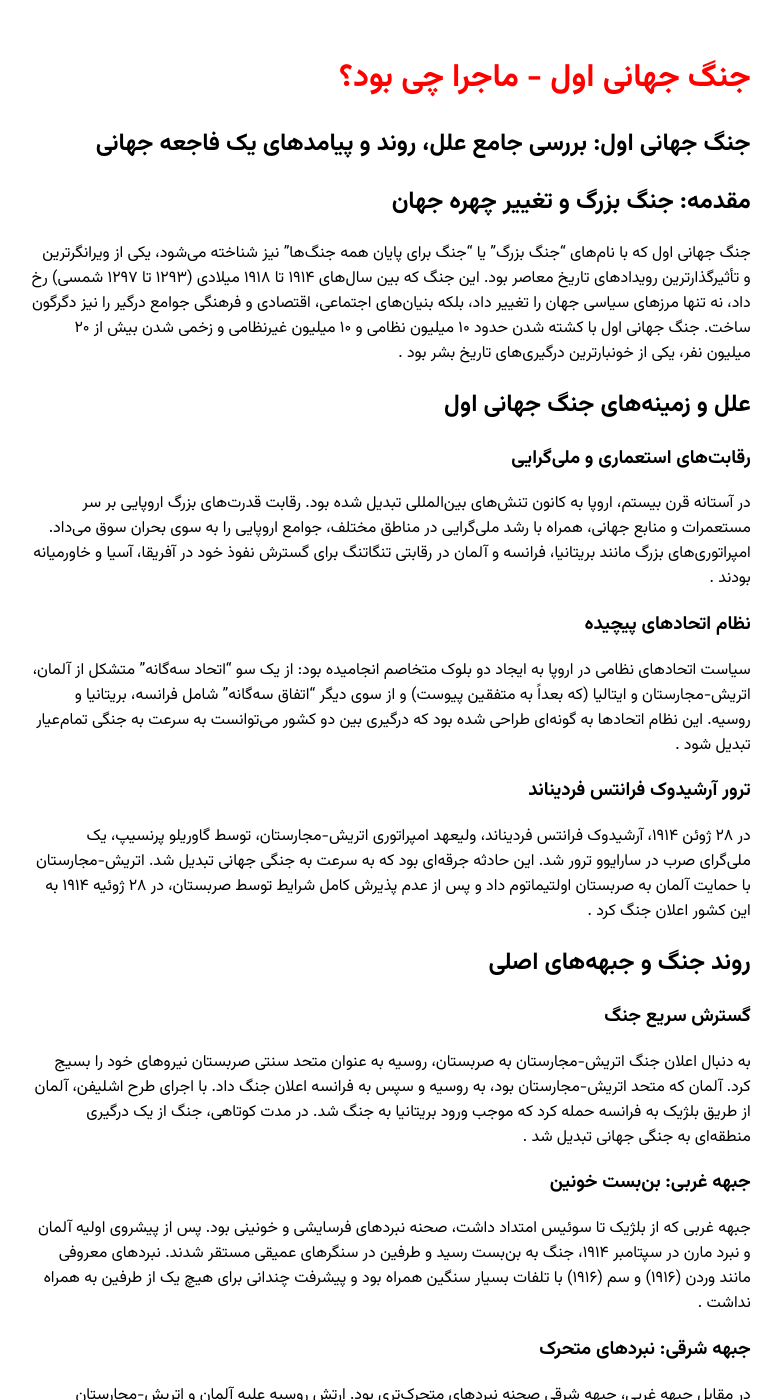
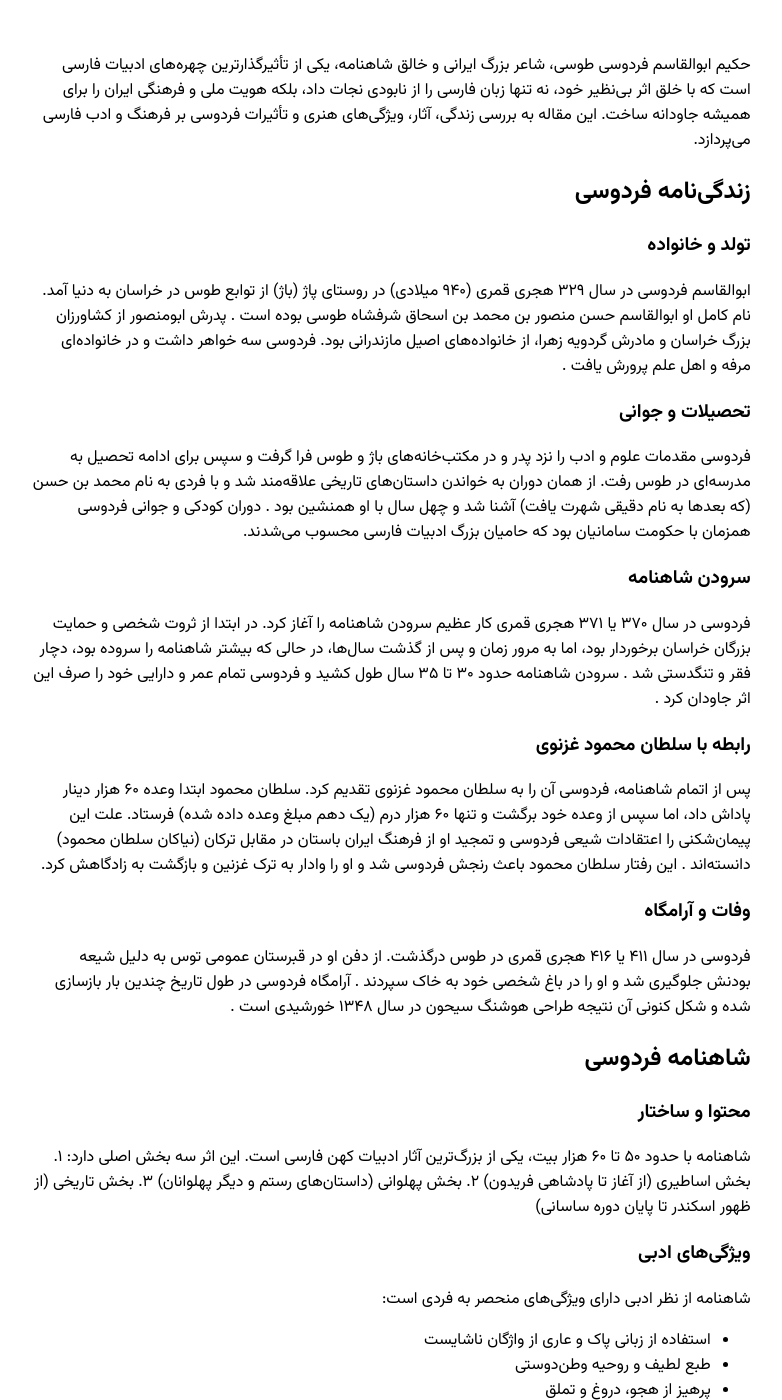
Before and after one commit to darkblog/darkblog.github.io, a Jekyll site: the page built from _posts/2025-3-2-28.md, in a window 1280 px wide and 1400 px high. Shown: the whole window, without its empty margins (249-1031 px from the left). Built offline with Jekyll 4.4.1, drawn with Linux system fonts in a browser that asks for light colours; our own code applies the rules of GitHub Pages for plain Markdown files; some of the changed text lies outside the part shown.

Commit message:
Update 2025-3-2-28.md

```diff
--- a/_posts/2025-3-2-28.md
+++ b/_posts/2025-3-2-28.md
@@ -1,83 +1,101 @@
 ---
 layout: post
-title: جنگ جهانی اول - ماجرا چی بود؟
+title: حکیم ابوالقاسم فردوسی: حماسه‌سرای جاودان ایران
 ---
 
-## جنگ جهانی اول: بررسی جامع علل، روند و پیامدهای یک فاجعه جهانی
+حکیم ابوالقاسم فردوسی طوسی، شاعر بزرگ ایرانی و خالق شاهنامه، یکی از تأثیرگذارترین چهره‌های ادبیات فارسی است که با خلق اثر بی‌نظیر خود، نه تنها زبان فارسی را از نابودی نجات داد، بلکه هویت ملی و فرهنگی ایران را برای همیشه جاودانه ساخت. این مقاله به بررسی زندگی، آثار، ویژگی‌های هنری و تأثیرات فردوسی بر فرهنگ و ادب فارسی می‌پردازد.
 
-## مقدمه: جنگ بزرگ و تغییر چهره جهان
+## زندگی‌نامه فردوسی
 
-جنگ جهانی اول که با نام‌های "جنگ بزرگ" یا "جنگ برای پایان همه جنگ‌ها" نیز شناخته می‌شود، یکی از ویرانگرترین و تأثیرگذارترین رویدادهای تاریخ معاصر بود. این جنگ که بین سال‌های ۱۹۱۴ تا ۱۹۱۸ میلادی (۱۲۹۳ تا ۱۲۹۷ شمسی) رخ داد، نه تنها مرزهای سیاسی جهان را تغییر داد، بلکه بنیان‌های اجتماعی، اقتصادی و فرهنگی جوامع درگیر را نیز دگرگون ساخت. جنگ جهانی اول با کشته شدن حدود ۱۰ میلیون نظامی و ۱۰ میلیون غیرنظامی و زخمی شدن بیش از ۲۰ میلیون نفر، یکی از خونبارترین درگیری‌های تاریخ بشر بود .
+### تولد و خانواده
 
-## علل و زمینه‌های جنگ جهانی اول
+ابوالقاسم فردوسی در سال ۳۲۹ هجری قمری (۹۴۰ میلادی) در روستای پاژ (باژ) از توابع طوس در خراسان به دنیا آمد. نام کامل او ابوالقاسم حسن منصور بن محمد بن اسحاق شرفشاه طوسی بوده است . پدرش ابومنصور از کشاورزان بزرگ خراسان و مادرش گردویه زهرا، از خانواده‌های اصیل مازندرانی بود. فردوسی سه خواهر داشت و در خانواده‌ای مرفه و اهل علم پرورش یافت .
 
-### رقابت‌های استعماری و ملی‌گرایی
+### تحصیلات و جوانی
 
-در آستانه قرن بیستم، اروپا به کانون تنش‌های بین‌المللی تبدیل شده بود. رقابت قدرت‌های بزرگ اروپایی بر سر مستعمرات و منابع جهانی، همراه با رشد ملی‌گرایی در مناطق مختلف، جوامع اروپایی را به سوی بحران سوق می‌داد. امپراتوری‌های بزرگ مانند بریتانیا، فرانسه و آلمان در رقابتی تنگاتنگ برای گسترش نفوذ خود در آفریقا، آسیا و خاورمیانه بودند .
+فردوسی مقدمات علوم و ادب را نزد پدر و در مکتب‌خانه‌های باژ و طوس فرا گرفت و سپس برای ادامه تحصیل به مدرسه‌ای در طوس رفت. از همان دوران به خواندن داستان‌های تاریخی علاقه‌مند شد و با فردی به نام محمد بن حسن (که بعدها به نام دقیقی شهرت یافت) آشنا شد و چهل سال با او همنشین بود . دوران کودکی و جوانی فردوسی همزمان با حکومت سامانیان بود که حامیان بزرگ ادبیات فارسی محسوب می‌شدند.
 
-### نظام اتحادهای پیچیده
+### سرودن شاهنامه
 
-سیاست اتحادهای نظامی در اروپا به ایجاد دو بلوک متخاصم انجامیده بود: از یک سو "اتحاد سه‌گانه" متشکل از آلمان، اتریش-مجارستان و ایتالیا (که بعداً به متفقین پیوست) و از سوی دیگر "اتفاق سه‌گانه" شامل فرانسه، بریتانیا و روسیه. این نظام اتحادها به گونه‌ای طراحی شده بود که درگیری بین دو کشور می‌توانست به سرعت به جنگی تمام‌عیار تبدیل شود .
+فردوسی در سال ۳۷۰ یا ۳۷۱ هجری قمری کار عظیم سرودن شاهنامه را آغاز کرد. در ابتدا از ثروت شخصی و حمایت بزرگان خراسان برخوردار بود، اما به مرور زمان و پس از گذشت سال‌ها، در حالی که بیشتر شاهنامه را سروده بود، دچار فقر و تنگدستی شد . سرودن شاهنامه حدود ۳۰ تا ۳۵ سال طول کشید و فردوسی تمام عمر و دارایی خود را صرف این اثر جاودان کرد .
 
-### ترور آرشیدوک فرانتس فردیناند
+### رابطه با سلطان محمود غزنوی
 
-در ۲۸ ژوئن ۱۹۱۴، آرشیدوک فرانتس فردیناند، ولیعهد امپراتوری اتریش-مجارستان، توسط گاوریلو پرنسیپ، یک ملی‌گرای صرب در سارایوو ترور شد. این حادثه جرقه‌ای بود که به سرعت به جنگی جهانی تبدیل شد. اتریش-مجارستان با حمایت آلمان به صربستان اولتیماتوم داد و پس از عدم پذیرش کامل شرایط توسط صربستان، در ۲۸ ژوئیه ۱۹۱۴ به این کشور اعلان جنگ کرد .
+پس از اتمام شاهنامه، فردوسی آن را به سلطان محمود غزنوی تقدیم کرد. سلطان محمود ابتدا وعده ۶۰ هزار دینار پاداش داد، اما سپس از وعده خود برگشت و تنها ۶۰ هزار درم (یک دهم مبلغ وعده داده شده) فرستاد. علت این پیمان‌شکنی را اعتقادات شیعی فردوسی و تمجید او از فرهنگ ایران باستان در مقابل ترکان (نیاکان سلطان محمود) دانسته‌اند . این رفتار سلطان محمود باعث رنجش فردوسی شد و او را وادار به ترک غزنین و بازگشت به زادگاهش کرد.
 
-## روند جنگ و جبهه‌های اصلی
+### وفات و آرامگاه
 
-### گسترش سریع جنگ
+فردوسی در سال ۴۱۱ یا ۴۱۶ هجری قمری در طوس درگذشت. از دفن او در قبرستان عمومی توس به دلیل شیعه بودنش جلوگیری شد و او را در باغ شخصی خود به خاک سپردند . آرامگاه فردوسی در طول تاریخ چندین بار بازسازی شده و شکل کنونی آن نتیجه طراحی هوشنگ سیحون در سال ۱۳۴۸ خورشیدی است .
 
-به دنبال اعلان جنگ اتریش-مجارستان به صربستان، روسیه به عنوان متحد سنتی صربستان نیروهای خود را بسیج کرد. آلمان که متحد اتریش-مجارستان بود، به روسیه و سپس به فرانسه اعلان جنگ داد. با اجرای طرح اشلیفن، آلمان از طریق بلژیک به فرانسه حمله کرد که موجب ورود بریتانیا به جنگ شد. در مدت کوتاهی، جنگ از یک درگیری منطقه‌ای به جنگی جهانی تبدیل شد .
+## شاهنامه فردوسی
 
-### جبهه غربی: بن‌بست خونین
+### محتوا و ساختار
 
-جبهه غربی که از بلژیک تا سوئیس امتداد داشت، صحنه نبردهای فرسایشی و خونینی بود. پس از پیشروی اولیه آلمان و نبرد مارن در سپتامبر ۱۹۱۴، جنگ به بن‌بست رسید و طرفین در سنگرهای عمیقی مستقر شدند. نبردهای معروفی مانند وردن (۱۹۱۶) و سم (۱۹۱۶) با تلفات بسیار سنگین همراه بود و پیشرفت چندانی برای هیچ یک از طرفین به همراه نداشت .
+شاهنامه با حدود ۵۰ تا ۶۰ هزار بیت، یکی از بزرگ‌ترین آثار ادبیات کهن فارسی است. این اثر سه بخش اصلی دارد:
+۱. بخش اساطیری (از آغاز تا پادشاهی فریدون)
+۲. بخش پهلوانی (داستان‌های رستم و دیگر پهلوانان)
+۳. بخش تاریخی (از ظهور اسکندر تا پایان دوره ساسانی)
 
-### جبهه شرقی: نبردهای متحرک
+### ویژگی‌های ادبی
 
-در مقابل جبهه غربی، جبهه شرقی صحنه نبردهای متحرک‌تری بود. ارتش روسیه علیه آلمان و اتریش-مجارستان می‌جنگید. اگرچه روسیه در ابتدا موفقیت‌هایی داشت، اما پس از نبرد تاننبرگ (۱۹۱۴) با شکست‌های سنگینی روبرو شد. انقلاب روسیه در ۱۹۱۷ و برآمدن بلشویک‌ها به خروج این کشور از جنگ انجامید .
+شاهنامه از نظر ادبی دارای ویژگی‌های منحصر به فردی است:
+- استفاده از زبانی پاک و عاری از واژگان ناشایست
+- طبع لطیف و روحیه وطن‌دوستی
+- پرهیز از هجو، دروغ و تملق
+- ترکیب هنرمندانه فرهنگ ایران پیش و پس از اسلام
+- استفاده از صنایع ادبی و تصویرسازی‌های بدیع
 
-### جبهه‌های دیگر: از بالکان تا خاورمیانه
+### داستان‌های معروف
 
-جنگ به مناطق دیگر جهان نیز گسترش یافت. امپراتوری عثمانی در ۱۹۱۴ به طرفداری از قدرت‌های مرکز وارد جنگ شد. نبرد گالیپولی (۱۹۱۵) که در آن نیروهای متفقین تلاش ناموفقی برای تصرف تنگه داردانل داشتند، از مهم‌ترین نبردهای این جبهه بود. در خاورمیانه، شورش اعراب علیه عثمانی با حمایت بریتانیا و نبردهایی در بین‌النهرین و فلسطین رخ داد .
+برخی از مشهورترین داستان‌های شاهنامه شامل:
+- زال و رودابه
+- رستم و سهراب
+- بیژن و منیژه
+- سیاوش
+- رستم و اسفندیار
 
-## فناوری‌های جدید و سبک جنگ
+## اندیشه‌های فردوسی
 
-جنگ جهانی اول شاهد ظهور فناوری‌های جدید نظامی بود که ماهیت جنگ را تغییر داد:
+### خردگرایی
 
-- **سلاح‌های شیمیایی**: برای اولین بار در مقیاس گسترده از گازهای سمی مانند گاز خردل استفاده شد .
-- **تانک‌ها**: بریتانیا برای شکستن بن‌بست جبهه غربی، تانک را به میدان جنگ معرفی کرد .
-- **هواپیماهای جنگی**: اگرچه در ابتدا برای شناسایی استفاده می‌شدند، به تدریج به سلاح‌های تهاجمی تبدیل شدند .
-- **جنگ زیردریایی**: آلمان با استفاده از زیردریایی‌های U-boat به کشتی‌های تجاری متفقین حمله می‌کرد .
+فردوسی در سراسر شاهنامه بر اهمیت خرد و دانش تأکید دارد. او خرد را سرچشمه همه خوبی‌ها می‌دانست و معتقد بود انسان با خرد می‌تواند نیک و بد را از هم تشخیص دهد .
 
-## ورود آمریکا و پایان جنگ
+### اخلاق و فضیلت
 
-در سال ۱۹۱۷ دو رویداد سرنوشت‌ساز رخ داد: انقلاب روسیه و ورود ایالات متحده به جنگ. آمریکا که ابتدا بیطرف بود، پس از حمله زیردریایی‌های آلمانی به کشتی‌های آمریکایی و افشای تلگراف زیمرمن (که در آن آلمان به مکزیک پیشنهاد متحد شدن علیه آمریکا را داده بود)، در آوریل ۱۹۱۷ به نفع متفقین وارد جنگ شد .
+شاهنامه سرشار از آموزه‌های اخلاقی است. فردوسی شاعری اخلاق‌گرا و فضیلت‌دوست بود که همواره بر راستی، پاکدامنی، عدالت و مردانگی تأکید داشت .
 
-با ورود نیروهای تازه‌نفس آمریکایی و خستگی و کمبود منابع در طرف آلمان، موازنه قدرت به نفع متفقین تغییر کرد. پس از یک رشته شکست‌ها، آلمان در ۱۱ نوامبر ۱۹۱۸ آتش‌بس را پذیرفت و جنگ پس از چهار سال و سه ماه به پایان رسید .
+### وطن‌پرستی
 
-## پیامدهای جنگ جهانی اول
+عشق به ایران و فرهنگ ایرانی از بارزترین ویژگی‌های اندیشه فردوسی است. او با سرودن شاهنامه، هویت ملی ایرانیان را در دوران سخت پس از حمله اعراب حفظ کرد .
 
-### تغییرات سیاسی و سرنگونی امپراتوری‌ها
+## تأثیرات فردوسی و شاهنامه
 
-جنگ جهانی اول به فروپاشی چهار امپراتوری بزرگ انجامید:
-- **امپراتوری آلمان**: نظام سلطنتی سرنگون شد و جمهوری وایمار تأسیس گردید.
-- **امپراتوری اتریش-مجارستان**: به چندین کشور کوچک‌تر تقسیم شد.
-- **امپراتوری عثمانی**: تجزیه شد و جمهوری ترکیه به رهبری مصطفی کمال آتاتورک تأسیس گردید.
-- **امپراتوری روسیه**: انقلاب بلشویکی ۱۹۱۷ به نظام تزاری پایان داد و اتحاد جماهیر شوروی تشکیل شد .
+### نجات زبان فارسی
 
-### تغییر مرزها و تشکیل کشورهای جدید
+فردوسی با سرودن شاهنامه به زبان فارسی دری، این زبان را از نابودی نجات داد. او خود در این باره می‌گوید: "بسی رنج بردم بدین سال سی / عجم زنده کردم بدین پارسی" .
 
-پیمان‌های صلح پس از جنگ، نقشه اروپا و خاورمیانه را دگرگون کرد. کشورهای جدیدی مانند چکسلواکی، یوگسلاوی، لهستان، فنلاند و کشورهای عربی متعددی تشکیل شدند. قیمومیت مناطق عربی سابق عثمانی به بریتانیا و فرانسه سپرده شد .
+### تأثیر بر ادبیات پس از خود
 
-### پیامدهای اقتصادی و اجتماعی
+شاهنامه الهام‌بخش بسیاری از شاعران و نویسندگان پس از فردوسی بوده و بر آثار ادبی بسیاری تأثیر گذاشته است. این اثر به بسیاری از زبان‌های زنده دنیا ترجمه شده است .
 
-جنگ جهانی اول ویرانی‌های اقتصادی عظیمی به بار آورد. آلمان با تحمیل غرامت‌های سنگین در پیمان ورسای (۱۹۱۹) روبرو شد که به تورم افسارگسیخته و نارضایتی گسترده انجامید. در سطح اجتماعی، جنگ نقش زنان در جامعه را تغییر داد و موجی از اندیشه‌های چپ و راست افراطی را در اروپا به راه انداخت .
+### نقش در هویت ملی ایرانیان
 
-### زمینه‌سازی برای جنگ جهانی دوم
+شاهنامه به عنوان شناسنامه فرهنگی ایران، حافظ سنت‌های ملی و میراث فرهنگی ایرانیان است. بدون شاهنامه، بسیاری از عناصر فرهنگ ایرانی ممکن بود در طوفان حوادث تاریخی نابود شود .
 
-شرایط سخت پیمان ورسای و احساس تحقیر در آلمان، بستر مناسبی برای رشد نازیسم و ظهور هیتلر فراهم کرد. بسیاری از تاریخ‌نگاران معتقدند که پیمان ورسای با تحمیل شرایط تحقیرآمیز به آلمان، بذر جنگ جهانی دوم را کاشت .
+## ویژگی‌های شخصیتی فردوسی
 
-## جمع‌بندی: درس‌هایی از جنگ بزرگ
+فردوسی از نظر اخلاقی شخصیتی والا داشت. او در سخن گفتن لطیف و پرشور بود و از هجو، دروغ و تملق پرهیز می‌کرد. فردوسی مردی آزاداندیش، تیزبین و نکته‌سنج بود که به تاریخ و سنن قدیم عشق می‌ورزید . او همچنین معتقد و مومن به ولایت اهل بیت بود و در شاهنامه به ستایش پیامبر اسلام و امام علی(ع) پرداخته است .
 
-جنگ جهانی اول نه تنها یک فاجعه انسانی بود، بلکه نشان داد که چگونه نظام اتحادهای پیچیده، ملی‌گرایی افراطی و رقابت‌های استعماری می‌تواند به فاجعه‌ای جهانی بینجامد. تأثیرات این جنگ تا امروز نیز در روابط بین‌الملل، مرزهای سیاسی و تحولات اجتماعی مشهود است. مطالعه جنگ جهانی اول به ما می‌آموزد که چگونه دیپلماسی شکست خورده و غرور ملی می‌تواند تمدن انسانی را به پرتگاه بکشاند .
+## نتیجه‌گیری
+
+حکیم ابوالقاسم فردوسی با خلق شاهنامه، نه تنها بزرگ‌ترین حماسه ملی ایران را آفرید، بلکه زبان و فرهنگ فارسی را از خطر نابودی نجات داد. او با ترکیب هنرمندانه عناصر فرهنگ ایران باستان و ارزش‌های اسلامی، هویت جدیدی برای ایرانیان ساخت که تا امروز پابرجاست. فردوسی به حق "حکیم سخن" و "حکیم طوس" نامیده می‌شود و شاهنامه او میراثی گران‌بها برای تمام فارسی‌زبانان و دوستداران ادب و فرهنگ است.
+
+- [ماگرتا](https://magerta.ir/culture/literature/research-on-ferdowsi/)
+- [بیتوته](https://www.beytoote.com/art/artist/ferdowsi-biography.html?m=1)
+- [نمناک](https://namnak.com/%D8%B2%D9%86%D8%AF%DA%AF%DB%8C%D9%86%D8%A7%D9%85%D9%87-%D8%AD%DA%A9%DB%8C%D9%85-%D8%A7%D8%A8%D9%88%D8%A7%D9%84%D9%82%D8%A7%D8%B3%D9%85-%D9%81%D8%B1%D8%AF%D9%88%D8%B3%DB%8C.p572)
+- [مگ ایران](https://magirans.com/%D8%AF%D8%A7%D9%86%D9%84%D9%88%D8%AF-%D9%85%D9%82%D8%A7%D9%84%D9%87-%D8%AD%DA%A9%DB%8C%D9%85-%D8%A7%D8%A8%D9%88%D8%A7%D9%84%D9%82%D8%A7%D8%B3%D9%85-%D8%AD%D8%B3%D9%86-%D8%A8%D9%86-%D8%B9%D9%84%DB%8C.htm)
+- [دانش چی](https://www.daneshchi.ir/biography-ferdosi/)
+- [ویکی پدیا](https://fa.m.wikipedia.org/wiki/%D9%81%D8%B1%D8%AF%D9%88%D8%B3%DB%8C)
+- [سیویلیکا](https://civilica.com/doc/1117724/)
+- [پیام عدالت](https://payamedalat.com/%D8%B2%D9%86%D8%AF%DA%AF%DB%8C%D9%86%D8%A7%D9%85%D9%87-%D9%81%D8%B1%D8%AF%D9%88%D8%B3%DB%8C/)
+- [علم نت](https://elmnet.ir/keyword/%D9%81%D8%B1%D8%AF%D9%88%D8%B3%DB%8C%D8%8C-%D8%A7%D8%A8%D9%88%D8%A7%D9%84%D9%82%D8%A7%D8%B3%D9%85)
```
